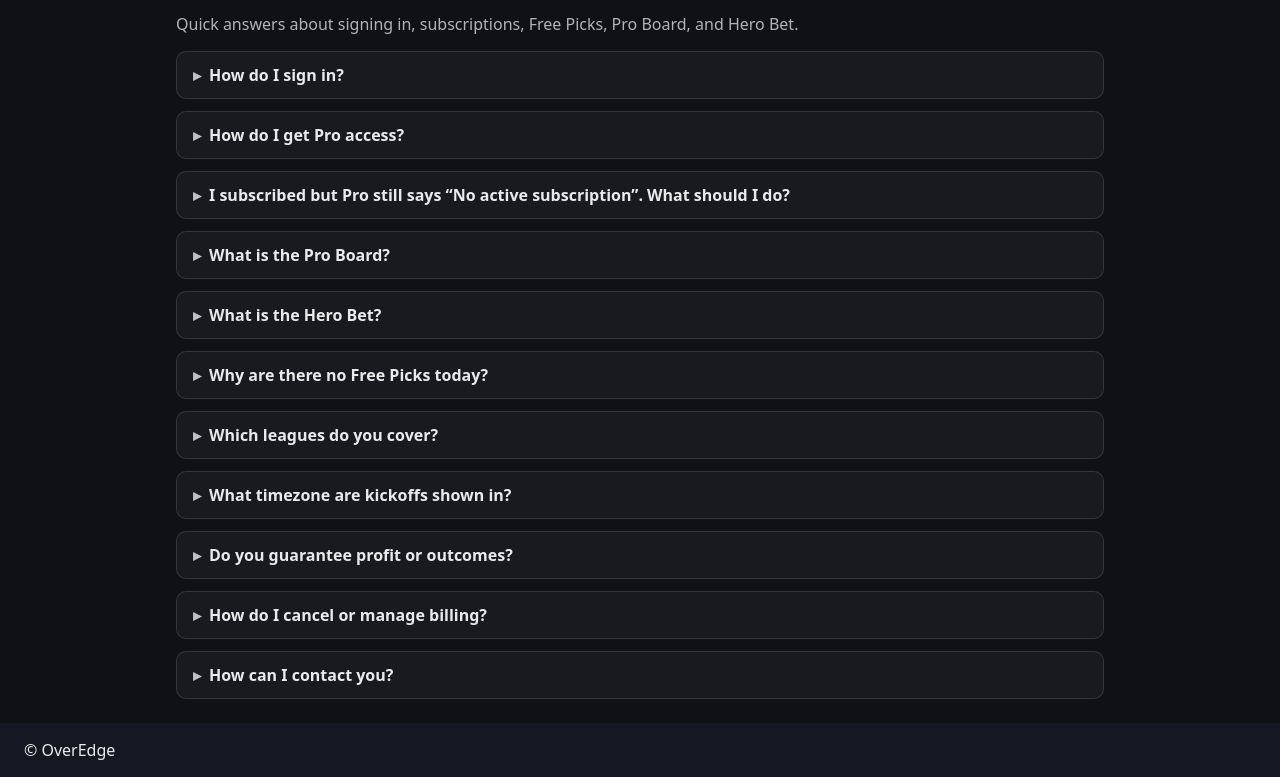
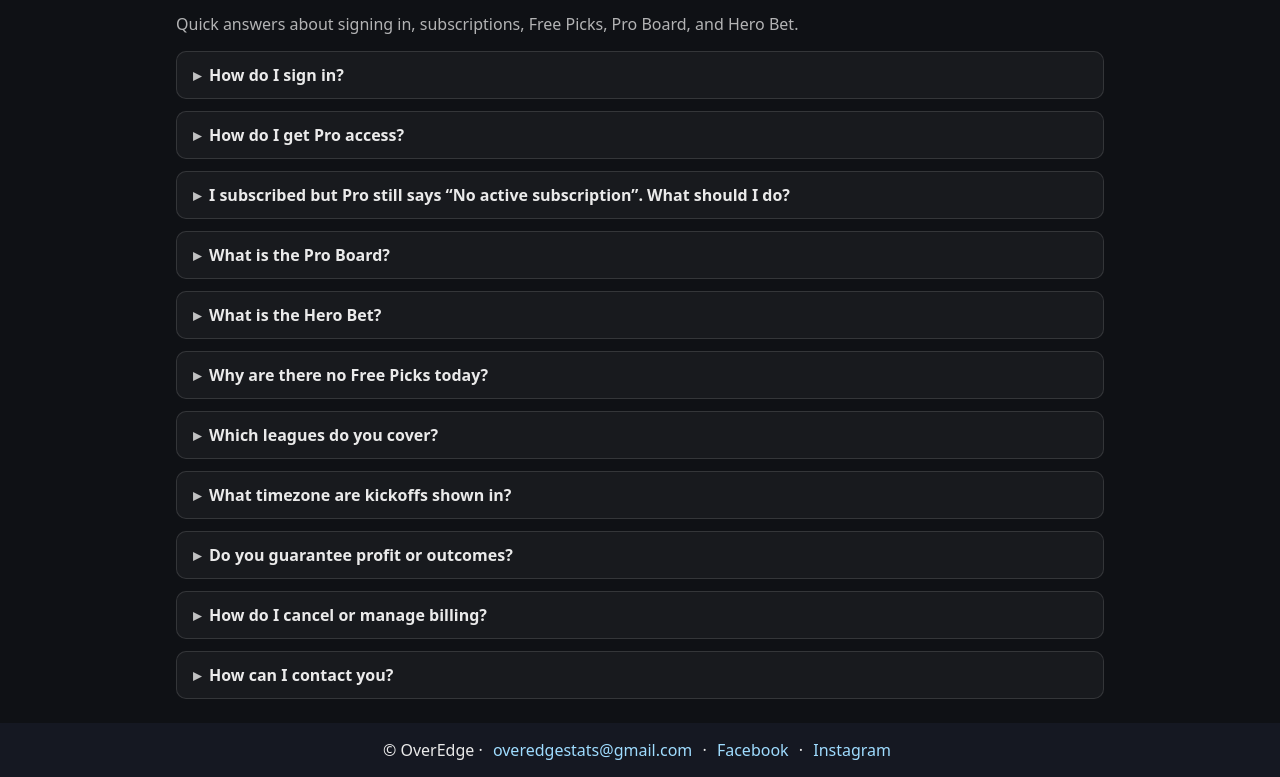
Before and after one commit to overedgestats-cyber/oelivev1, a website with bundled scripts: page public/FAQ.html in a window 1280 px wide. Shown: the part 142-919 px from the top of the page. Built offline with nearby package versions, Linux system fonts and the light colour scheme; no server answers.

Commit message:
Footer: center + add email/Facebook/Instagram site-wide

```diff
--- a/public/FAQ.html
+++ b/public/FAQ.html
@@ -158,7 +158,13 @@
   </section>
 </main>
 
-<footer>© OverEdge</footer>
+<footer>
+  © OverEdge ·
+  <a href="mailto:overedgestats@gmail.com">overedgestats@gmail.com</a> ·
+  <a href="https://www.facebook.com/profile.php?id=61579190114778#" target="_blank" rel="noopener noreferrer">Facebook</a> ·
+  <a href="https://www.instagram.com/overedgefootball?igsh=MXJsb3U5ajR0cXR0bw%3D%3D&utm_source=qr" target="_blank" rel="noopener noreferrer">Instagram</a>
+</footer>
+
 
 <script src="/firebase-config.js"></script>
 <script type="module" src="/firebase-init.js"></script>
--- a/public/style.css
+++ b/public/style.css
@@ -53,3 +53,7 @@
     text-align: center;
   }
 }
+/* Centered footer + link styling */
+footer { text-align: center; }
+footer a { color: #9fdcff; text-decoration: none; margin: 0 6px; }
+footer a:hover { text-decoration: underline; }
```
Also changed, not shown: public/about.html (+7 -1 lines), public/free-picks.html (+7 -1 lines), public/pro.html (+7 -1 lines).
